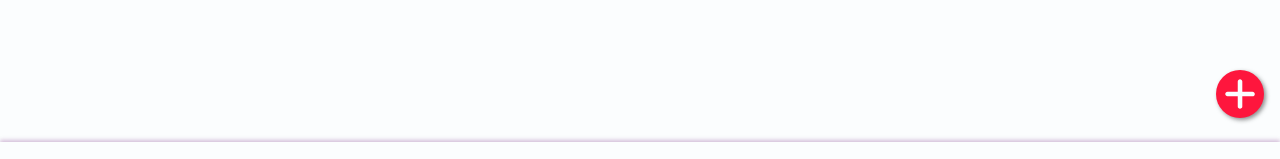
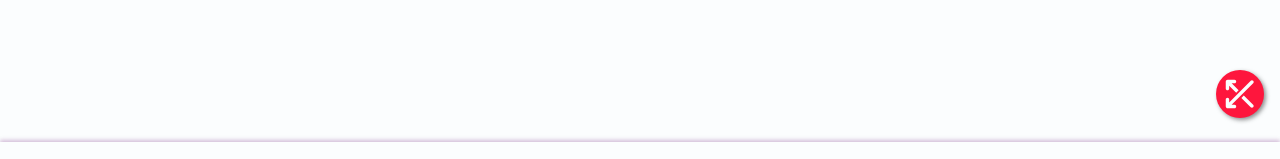
Before and after one commit to DenilDenilson/reasons, a React (Vite) app: page /quotes in a window 1280 px wide. Shown: the part 570-729 px from the top of the page. Built offline with nearby package versions, Linux system fonts and the light colour scheme.

Commit message:
Añadido la lógica para cambiar el svg en cada página usando el useLocate del react-router

```diff
--- a/src/FixedButtom.jsx
+++ b/src/FixedButtom.jsx
@@ -1,9 +1,20 @@
+import { useLocation } from "react-router";
 import Add from "./assets/Add";
+import Shuffle from "./assets/Shuffle";
 
 export default function FixedButtom() {
+  const location = useLocation();
+
+  console.log(location);
+  console.log(location.pathname.includes("quote"));
+
   return (
     <div className="fixed bottom-28 right-4 shadow-[2px_2px_4px_rgba(31,31,31,0.5)] bg-base-600 rounded-full">
-      <Add />
+      {location.pathname.includes("quote") ? (
+        <Shuffle className="rotate-180 p-1" />
+      ) : (
+        <Add />
+      )}
     </div>
   );
 }
--- /dev/null
+++ b/src/assets/Shuffle.jsx
@@ -0,0 +1,14 @@
+export default function Shuffle(props) {
+  return (
+    <svg
+      xmlns="http://www.w3.org/2000/svg"
+      height={48}
+      viewBox="0 96 960 960"
+      width={48}
+      fill={"#FBFDFE"}
+      {...props}
+    >
+      <path d="M389 539 165 317q-12-12-12-29.5t12-29.5q11.311-11 29.156-11Q212 247 223 258l224 223-58 58Zm223 378q-16.9 0-28.95-12.07t-12.05-29Q571 859 583.05 847T612 835h68L513 668l58-59 169 168v-70q0-16.9 12.07-28.95t29-12.05Q798 666 810 678.05T822 707v164q0 18.775-13.612 32.388Q794.775 917 776 917H612Zm-448-24.5q-12-11.5-12-29t12-29.5l518-518h-70q-16.9 0-28.95-12.07t-12.05-29Q571 258 583.05 246T612 234h164q18.775 0 32.388 13.612Q822 261.225 822 280v164q0 16.9-12.07 28.95t-29 12.05Q764 485 752 472.95T740 444v-69L222 893q-11.067 11-28.533 11Q176 904 164 892.5Z" />
+    </svg>
+  );
+}
```
